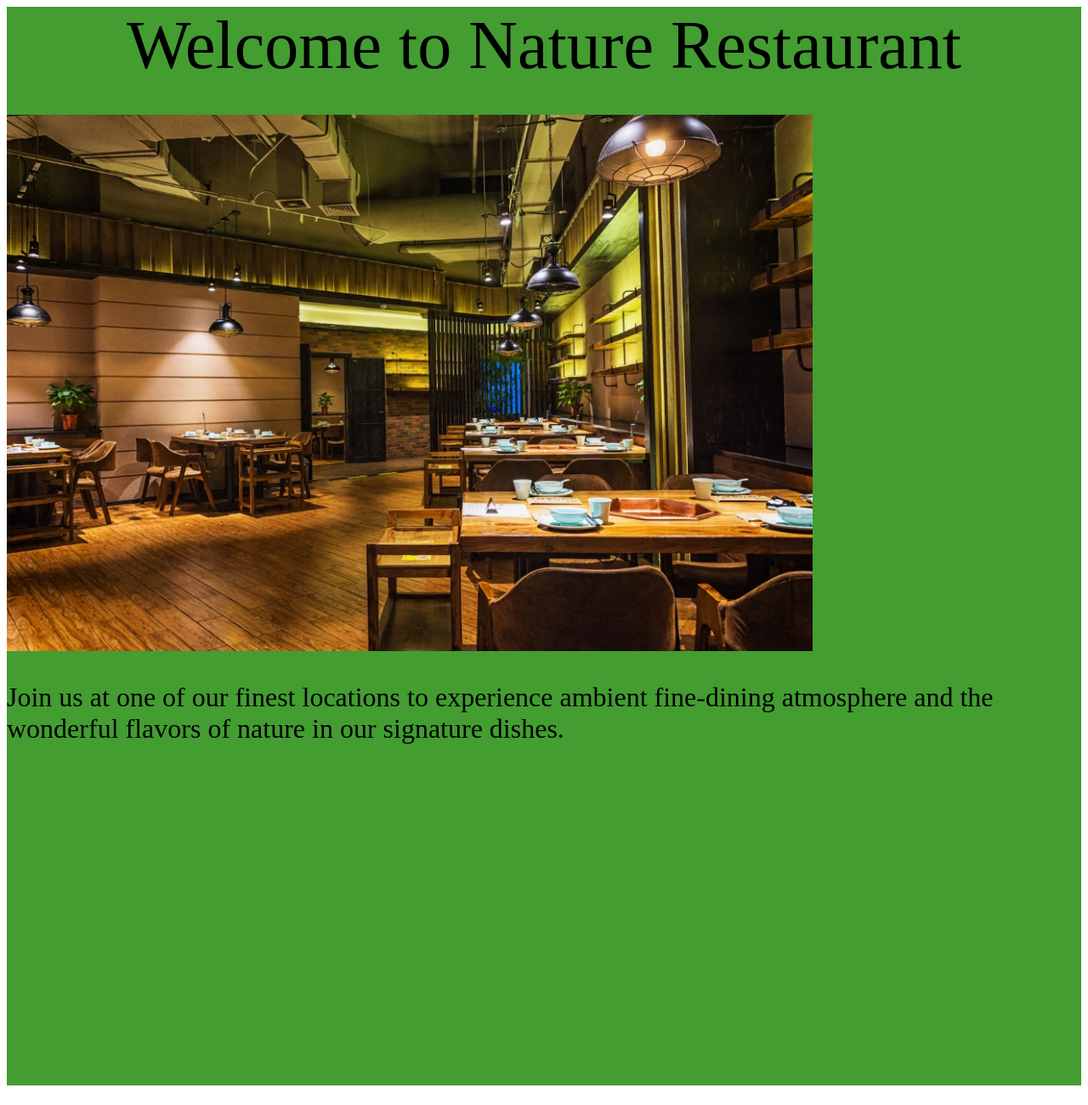
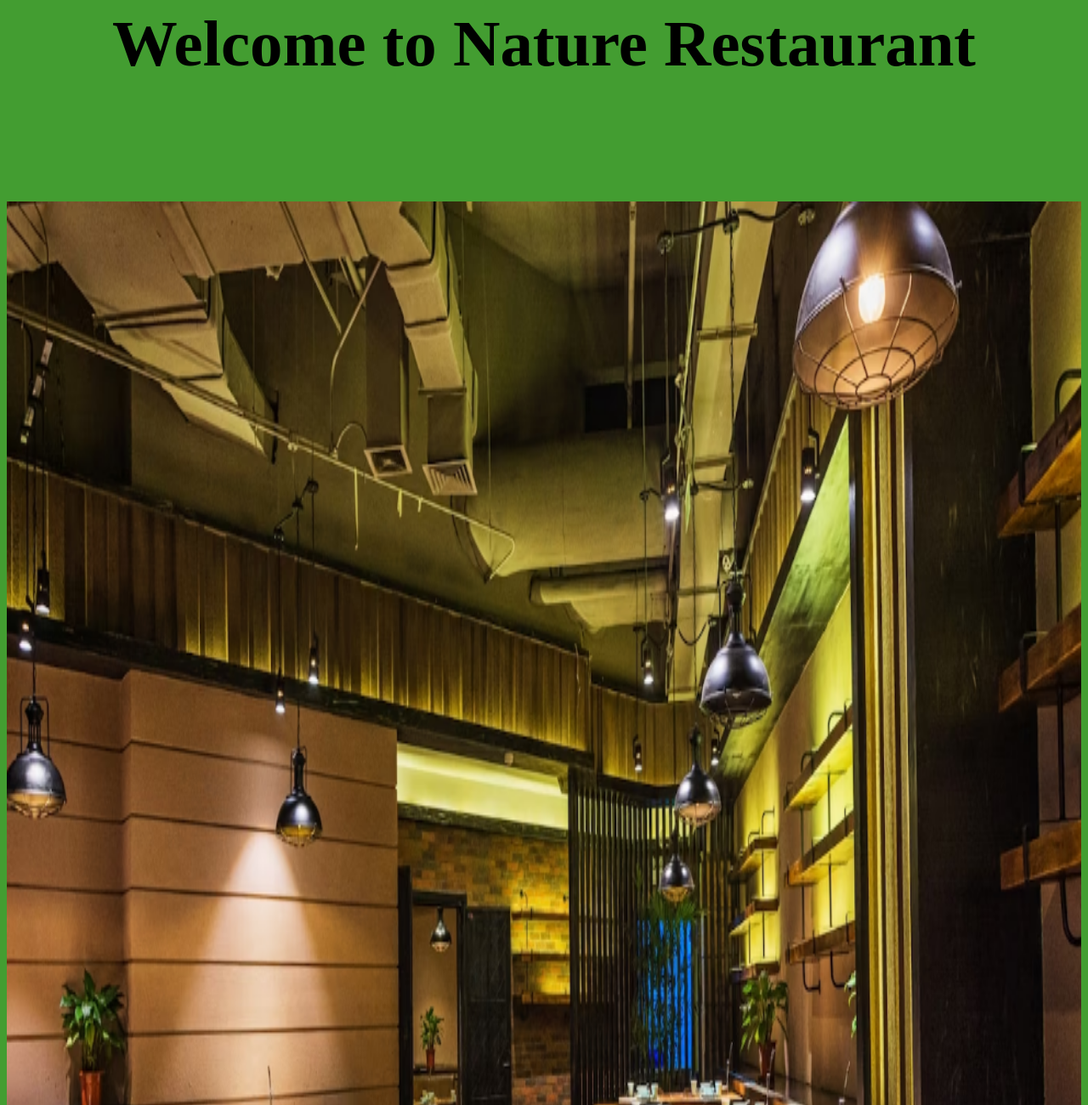
Before and after one commit to CameronTheDeveloper/restaurant-homepage, a website built with webpack: page dist/index.html in a window 1280 px wide. Shown: the top 1300 px of the page at 85% size. Built offline with Linux system fonts and the light colour scheme.

Commit message:
Edit welcome.css grid format, alignment

```diff
--- a/src/styles/welcome.css
+++ b/src/styles/welcome.css
@@ -1,19 +1,36 @@
+* {
+    margin: 0;
+}
+
 #content {
+    padding: 8px;
     display: grid;
     grid-template-columns: 1fr;
-    grid-template-rows: 1fr 5fr 4fr;
+    grid-template-rows: 1fr 8fr 1fr;
 }
 
 .welcome-title {
-    font-size: 5rem;
+    font-size: 4.8rem;
+    font-weight: 700;
     justify-self: center;
+    grid-row: 1/2;
+}
+
+.welcome-img {
+    justify-self: center;
+    display: flex;
+    justify-content: center;
+    width: 100%;
+    grid-row: 2/3;
 }
 
 .welcome-img img {
-    height: auto;
-    width: 75%;
+    height: 100%;
+    width: 100%;
 }
 
 .welcome-body {
-    font-size: 2rem;
+    font-size: 3rem;
+    margin: 32px;
+    grid-row: 3/4;
 }
```
Also changed, not shown: dist/main.js.
